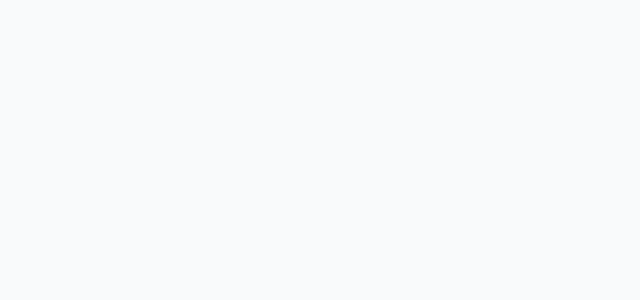
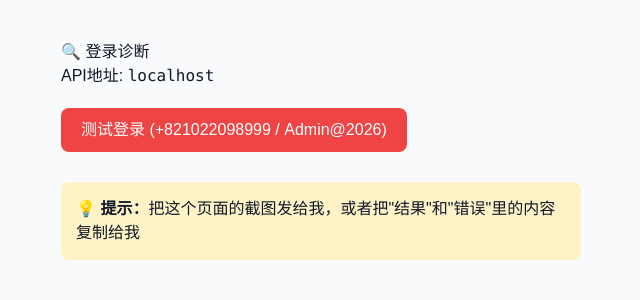
Before and after one commit to gsyou1979-afk/heartchain, a Nuxt app in the folder web/: page /diagnose-login in a window 1280 px wide. Before the commit this address had no page. Shown: the top 300 px of the page, without its empty margins (319-959 px from the left). Built offline with nearby package versions, Linux system fonts and the light colour scheme.

Commit message:
feat: add login diagnostic page

```diff
--- /dev/null
+++ b/web/pages/diagnose-login.vue
@@ -0,0 +1,86 @@
+<template>
+  <div style="padding: 40px; max-width: 600px; margin: 0 auto; font-family: sans-serif;">
+    <h1>🔍 登录诊断</h1>
+    <p>API地址: <code>{{ apiUrl }}</code></p>
+
+    <div style="margin-top: 20px;">
+      <button @click="testLogin" :disabled="loading" style="padding: 10px 20px; background: #ef4444; color: white; border: none; border-radius: 8px; cursor: pointer;">
+        {{ loading ? '测试中...' : '测试登录 (+821022098999 / Admin@2026)' }}
+      </button>
+    </div>
+
+    <div v-if="result" style="margin-top: 20px; padding: 15px; background: #f0f9ff; border-radius: 8px; white-space: pre-wrap; font-size: 13px;">
+      <strong>结果:</strong><br/>
+      {{ result }}
+    </div>
+
+    <div v-if="error" style="margin-top: 20px; padding: 15px; background: #fef2f2; border-radius: 8px; color: #dc2626;">
+      <strong>错误:</strong><br/>
+      {{ error }}
+    </div>
+
+    <div v-if="rawResponse" style="margin-top: 20px; padding: 15px; background: #f5f5f5; border-radius: 8px; white-space: pre-wrap; font-size: 12px; max-height: 300px; overflow-y: auto;">
+      <strong>Raw Response:</strong><br/>
+      {{ rawResponse }}
+    </div>
+
+    <div style="margin-top: 30px; padding: 15px; background: #fef3c7; border-radius: 8px;">
+      <strong>💡 提示：</strong>把这个页面的截图发给我，或者把"结果"和"错误"里的内容复制给我
+    </div>
+  </div>
+</template>
+
+<script setup lang="ts">
+const apiUrl = ref('')
+const loading = ref(false)
+const result = ref('')
+const error = ref('')
+const rawResponse = ref('')
+
+onMounted(() => {
+  apiUrl.value = window.location.hostname
+})
+
+async function testLogin() {
+  loading.value = true
+  result.value = ''
+  error.value = ''
+  rawResponse.value = ''
+
+  const phone = '+821022098999'
+  const password = 'Admin@2026'
+
+  // Determine API URL
+  const host = window.location.hostname
+  const base = (host !== 'localhost' && host !== '127.0.0.1')
+    ? 'https://heartchain-backend.onrender.com/api/v1'
+    : 'http://localhost:3002/api/v1'
+
+  try {
+    result.value += `正在连接: ${base}/auth/password-login\n`
+    result.value += `手机号: ${phone}\n`
+    result.value += `密码: ${password}\n\n`
+
+    const response = await fetch(`${base}/auth/password-login`, {
+      method: 'POST',
+      headers: { 'Content-Type': 'application/json' },
+      body: JSON.stringify({ phone, password })
+    })
+
+    rawResponse.value = `状态码: ${response.status}\n状态文本: ${response.statusText}`
+
+    const data = await response.json()
+    rawResponse.value += `\n\n响应体:\n${JSON.stringify(data, null, 2)}`
+
+    if (response.ok && data.accessToken) {
+      result.value = `✅ 登录成功！\nToken: ${data.accessToken.substring(0, 30)}...\n用户: ${JSON.stringify(data.user)}`
+    } else {
+      error.value = `❌ 登录失败: ${data.message || JSON.stringify(data)}`
+    }
+  } catch (e: any) {
+    error.value = `❌ 网络错误: ${e.message}`
+  } finally {
+    loading.value = false
+  }
+}
+</script>
```
